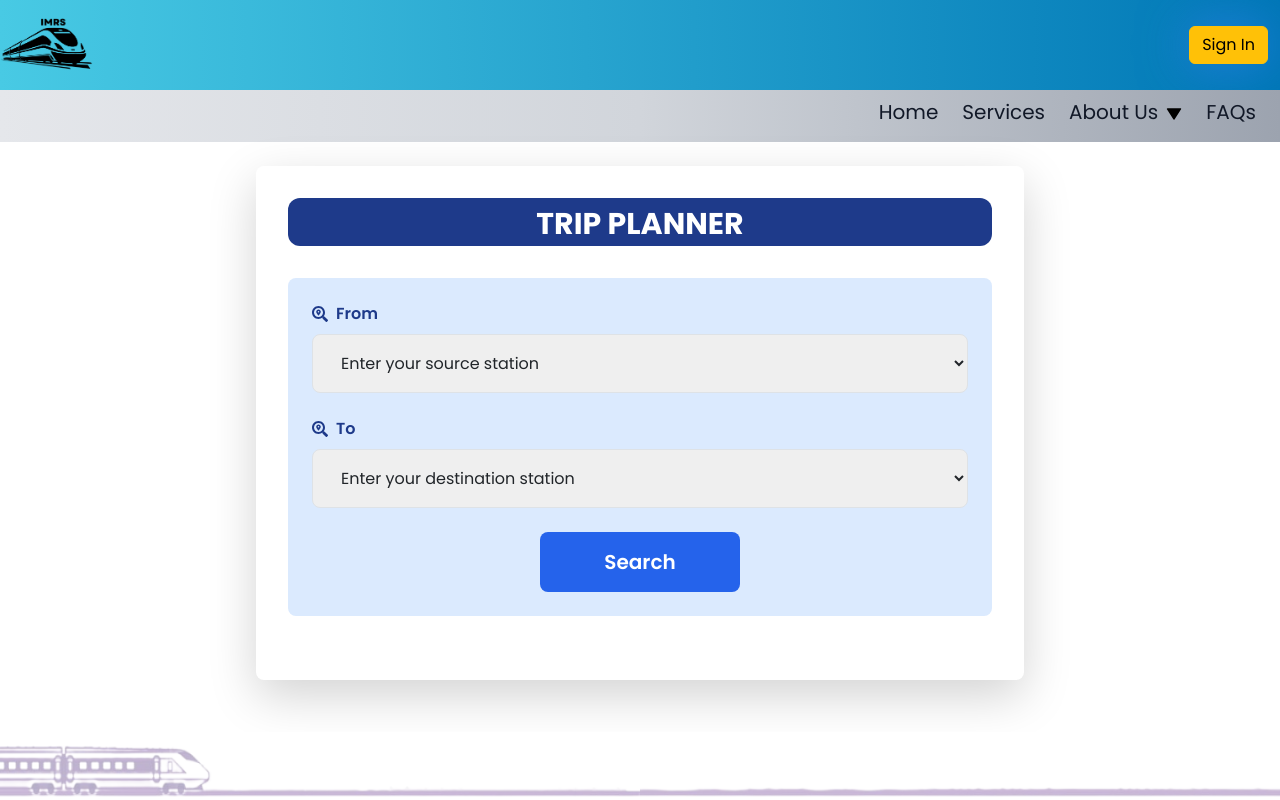
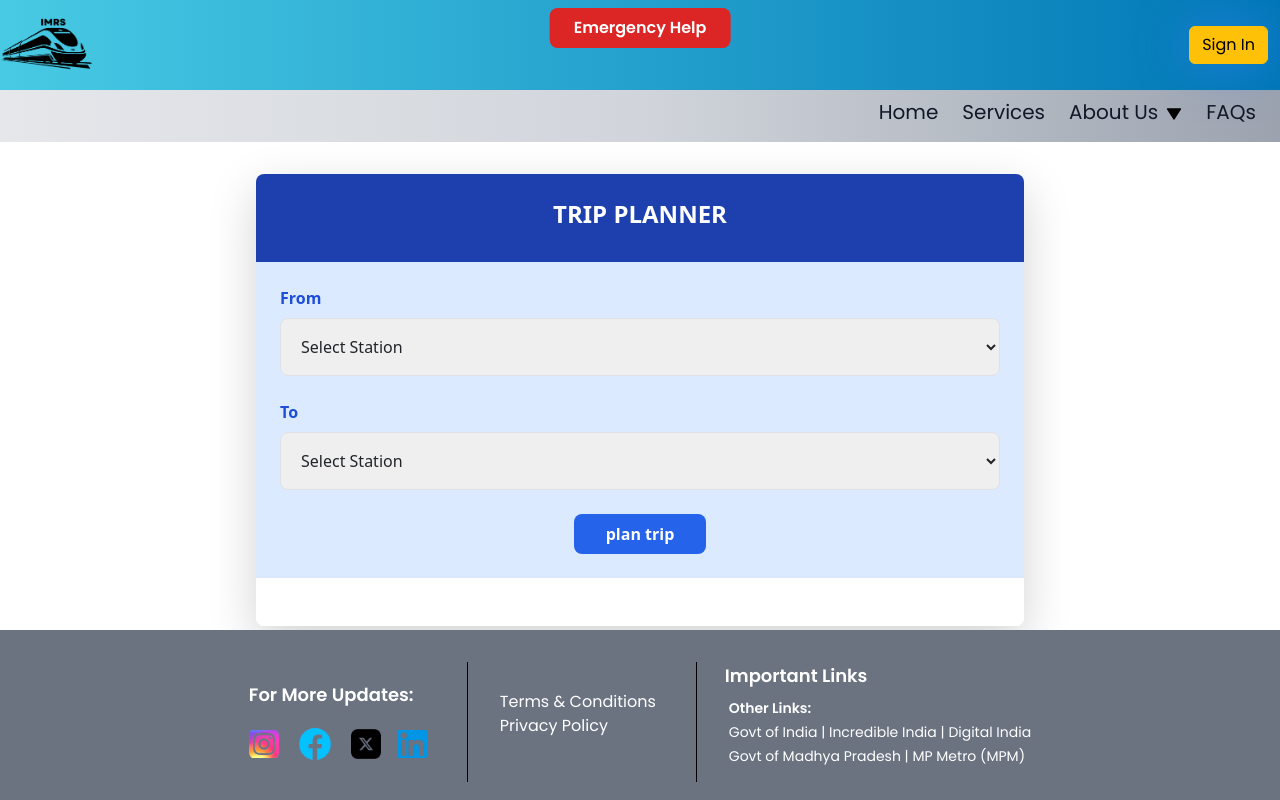
Before and after one commit to abhisheksah-dev/imrs-frontend, a React (Vite) app: page /trip in a window 1280 px wide. Shown: the top 800 px of the page. Built offline with nearby package versions, Linux system fonts and the light colour scheme.

Commit message:
working of trip palnner

```diff
--- a/src/components/Header.jsx
+++ b/src/components/Header.jsx
@@ -13,8 +13,41 @@ function Header({ setLoading }) {
     }, 3000);
   };
 
+  // Emergency alert handler
+  const handleEmergency = () => {
+    if (!navigator.geolocation) {
+      alert("Geolocation not supported in this browser.");
+      return;
+    }
+    navigator.geolocation.getCurrentPosition(
+      ({ coords }) => {
+        const { latitude, longitude } = coords;
+        // Send location to backend for alert
+        fetch("/api/emergency-alert", {
+          method: "POST",
+          headers: { "Content-Type": "application/json" },
+          body: JSON.stringify({ latitude, longitude }),
+        }).catch(() => {});
+        // Call nearby police
+        window.location.href = "tel:100";
+      },
+      () => {
+        alert("Please allow location access to send emergency alert.");
+      },
+      { enableHighAccuracy: true }
+    );
+  };
+
   return (
-    <div className="flex justify-between items-center bg-gradient-to-r from-[#48CAE4] to-[#0077B6] h-[90px] font-sans">
+    <div className="relative flex justify-between items-center bg-gradient-to-r from-[#48CAE4] to-[#0077B6] h-[90px] font-sans">
+      {/* Emergency Help button centered */}
+      <button
+        onClick={handleEmergency}
+        className="absolute top-2 left-1/2 transform -translate-x-1/2 bg-red-600 hover:bg-red-700 text-white font-semibold py-2 px-4 rounded-lg"
+      >
+        Emergency Help
+      </button>
+
       <div>
         <img
           className="w-[100px] bg-inherit"
@@ -27,7 +60,7 @@ function Header({ setLoading }) {
         {isAuthenticated ? (
           <button
             type="button"
-            className="btn btn-warning hover:bg-gradient-to-r hover:from-pink-500 hover:to-yellow-500 shadow-[0_0px_50px_rgba(59,130,246,0.6)] cursor-grab "
+            className="btn btn-warning hover:bg-gradient-to-r hover:from-pink-500 hover:to-yellow-500 shadow-[0_0px_50px_rgba(59,130,246,0.6)] cursor-grab"
             onClick={() =>
               logout({ logoutParams: { returnTo: window.location.origin } })
             }
@@ -37,7 +70,7 @@ function Header({ setLoading }) {
         ) : (
           <button
             type="button"
-            className="btn btn-warning hover:bg-gradient-to-r hover:from-pink-500 hover:to-yellow-500 shadow-[0_0px_50px_rgba(59,130,246,0.6)] cursor-grab font-sans "
+            className="btn btn-warning hover:bg-gradient-to-r hover:from-pink-500 hover:to-yellow-500 shadow-[0_0px_50px_rgba(59,130,246,0.6)] cursor-grab font-sans"
             onClick={() => {
               handleLogInClick();
               loginWithRedirect();
--- a/src/components/TripPlanner.jsx
+++ b/src/components/TripPlanner.jsx
@@ -1,37 +1,34 @@
-import React, { useState } from "react";
-import { FaSearchLocation } from "react-icons/fa";
+import React, { useState, useMemo } from 'react';
 
-// Station Node Class
+// Data structures for metro route
 class StationNode {
-  constructor(name, distancePrev, distanceNext) {
+  constructor(name, distancePrev, distanceNext, trip) {
     this.name = name;
     this.distancePrev = distancePrev;
     this.distanceNext = distanceNext;
     this.prev = null;
     this.next = null;
+    this.trip = trip || [];
   }
 }
 
-// Circular Linked List Class
 class CircularLinkedList {
   constructor() {
     this.head = null;
     this.tail = null;
   }
 
-  insertFirst(name, distancePrev, distanceNext) {
-    const newNode = new StationNode(name, distancePrev, distanceNext);
+  insertFirst(name, distancePrev, distanceNext, trip) {
+    const newNode = new StationNode(name, distancePrev, distanceNext, trip);
     this.head = newNode;
     this.tail = newNode;
-    newNode.next = newNode;
-    newNode.prev = newNode;
   }
 
-  insertEnd(name, distancePrev, distanceNext) {
+  insertEnd(name, distancePrev, distanceNext, trip) {
     if (!this.head) {
-      this.insertFirst(name, distancePrev, distanceNext);
+      this.insertFirst(name, distancePrev, distanceNext, trip);
     } else {
-      const newNode = new StationNode(name, distancePrev, distanceNext);
+      const newNode = new StationNode(name, distancePrev, distanceNext, trip);
       this.tail.next = newNode;
       newNode.prev = this.tail;
       newNode.next = this.head;
@@ -40,216 +37,190 @@ class CircularLinkedList {
     }
   }
 
-  calculateDistance(from, to) {
+  // Return list of { station, trips } between start and end
+  getTripDetails(startStation, endStation) {
+    const results = [];
     let current = this.head;
-    let found = false;
-    let forwardDistance = 0;
-    let backwardDistance = 0;
 
-    // FORWARD TRAVERSAL
-    while (current.name !== from && current.next !== this.head) {
+    // Find start node
+    while (current.name !== startStation) {
+      current = current.next;
+      if (!current) return results;
+    }
+    const startNode = current;
+
+    // Find end node
+    current = this.head;
+    while (current.name !== endStation) {
+      current = current.next;
+      if (!current) return results;
+    }
+    const endNode = current;
+
+    // Count forward vs backward
+    let forward = startNode;
+    let backward = startNode;
+    let fcount = 0;
+    let bcount = 0;
+    while (forward !== endNode) { fcount++; forward = forward.next; }
+    while (backward !== endNode) { bcount++; backward = backward.prev; }
+
+    // Traverse in shorter direction
+    if (fcount <= bcount) {
+      current = startNode;
+      while (current !== endNode) {
+        if (current.trip.length) results.push({ station: current.name, trips: current.trip });
         current = current.next;
       }
-    if (current.name === from) {
-      found = true;
-      let forwardPointer = current;
-      while (forwardPointer.name !== to) {
-        forwardDistance += forwardPointer.distanceNext;
-        forwardPointer = forwardPointer.next;
+    } else {
+      current = startNode;
+      while (current !== endNode) {
+        if (current.trip.length) results.push({ station: current.name, trips: current.trip });
+        current = current.prev;
       }
     }
 
-    // BACKWARD TRAVERSAL
-    current = this.head;
-    while (current.name !== from && current.next !== this.head) {
-      current = current.next;
-    }
-    if (current.name === from) {
-      let backwardPointer = current;
-      while (backwardPointer.name !== to) {
-        backwardDistance += backwardPointer.distancePrev;
-        backwardPointer = backwardPointer.prev;
+    // Include end station
+    if (endNode.trip.length) results.push({ station: endNode.name, trips: endNode.trip });
+    return results;
   }
 }
 
-    if (!found) return null;
-    return {
-      shortestDistance: Math.min(forwardDistance, backwardDistance),
-      direction:
-        forwardDistance <= backwardDistance ? "Forward" : "Backward",
-    };
-  }
-}
+const TripPlanner = () => {
+  // Initialize metro route once
+  const metroRoute = useMemo(() => {
+    const list = new CircularLinkedList();
+    list.insertFirst("Super Corridor 1", 1000, 1500, []);
+    list.insertEnd("Super Corridor 2", 1500, 1000, []);
+    list.insertEnd("Super Corridor 3", 1000, 1250, []);
+    list.insertEnd("Super Corridor 4", 1250, 1250, []);
+    list.insertEnd("Super Corridor 5", 1250, 990, []);
+    list.insertEnd("Super Corridor 6", 990, 650, []);
+    list.insertEnd("Gandhi Nagar/Nanod", 650, 1400, []);
+    list.insertEnd("Airport", 1400, 1620, ["Shree Bijasan Mata Mandir", "Airport"]);
+    list.insertEnd("BSF/ Kalani Nagar", 1620, 1140, ["Aanandam Adventure Park"]);
+    list.insertEnd("Ramchandra Nagar Square", 1140, 875, []);
+    list.insertEnd("Bada Ganpati", 875, 600, ["Bada Ganpati Mandir", "Shree Ranjeet Hanuman Dham"]);
+    list.insertEnd("Chota Ganpati", 600, 900, ["Chota Ganpati Mandir", "Lal Bagh Palace", "Shri Annapurna Temple"]);
+    list.insertEnd("Rajwada Palace", 900, 1170, ["Rajwada Palace", "Khazuri Bazaar", "Novelty Market", "Regional Park"]);
+    list.insertEnd("Indore Railway Station", 1170, 650, ["Railway Station", "Sarwate Bus Stand"]);
+    list.insertEnd("High Court/ Hotel Residency", 650, 1200, ["Kamla Nehru Zoo", "Navlakha Bus Stand"]);
+    list.insertEnd("Palasia Square", 1200, 900, ["I-Bus Station", "56-Dukaan Chaupati"]);
+    list.insertEnd("Patrakar Colony", 900, 1200, []);
+    list.insertEnd("Bengali Square", 1200, 1400, []);
+    list.insertEnd("Khajrana Square", 1400, 1000, ["Khazrana Ganesh Mandir"]);
+    list.insertEnd("Mumtaj Bag Colony", 1000, 800, []);
+    list.insertEnd("Radisson Square", 800, 1150, ["Divya Shakti Peeth Mandir"]);
+    list.insertEnd("Vijay Nagar Square", 1150, 620, ["Kalka Mata Mandir"]);
+    list.insertEnd("Meghdoot Garden", 620, 860, ["Meghdoot Garden"]);
+    list.insertEnd("Bapat Square", 860, 780, []);
+    list.insertEnd("Hira Nagar", 780, 850, []);
+    list.insertEnd("Chandragupta Square", 850, 780, []);
+    list.insertEnd("ISBT/ MR 10 Flyover", 780, 1760, []);
+    list.insertEnd("MR 10 Road", 1760, 1250, []);
+    list.insertEnd("Bhawarshala Square", 1250, 1000, []);
+    return list;
+  }, []);
 
-// Initialize metroRoute
-const metroRoute = new CircularLinkedList();
-metroRoute.insertFirst("Super Corridor 1", 1000, 1500);
-metroRoute.insertEnd("Super Corridor 2", 1500, 1000);
-metroRoute.insertEnd("Super Corridor 3", 1000, 1250);
-metroRoute.insertEnd("Super Corridor 4", 1250, 1250);
-metroRoute.insertEnd("Super Corridor 5", 1250, 990);
-metroRoute.insertEnd("Super Corridor 6", 990, 650);
-metroRoute.insertEnd("Gandhi Nagar/Nanod", 650, 1400);
-metroRoute.insertEnd("Airport", 1400, 1620);
-metroRoute.insertEnd("BSF/ Kalani Nagar", 1620, 1140);
-metroRoute.insertEnd("Ramchandra Nagar Square", 1140, 875);
-metroRoute.insertEnd("Bada Ganpati", 875, 600);
-metroRoute.insertEnd("Chota Ganpati", 600, 900);
-metroRoute.insertEnd("Rajwada Palace", 900, 1170);
-metroRoute.insertEnd("Indore Railway Station", 1170, 650);
-metroRoute.insertEnd("High Court", 650, 1200);
-metroRoute.insertEnd("Palasia Square", 1200, 900);
-metroRoute.insertEnd("Patrakar Colony", 900, 1200);
-metroRoute.insertEnd("Bengali Square", 1200, 1400);
-metroRoute.insertEnd("Khajrana Square", 1400, 1000);
-metroRoute.insertEnd("Mumtaj Bag Colony", 1000, 800);
-metroRoute.insertEnd("Radisson Square", 800, 1150);
-metroRoute.insertEnd("Vijay Nagar Square", 1150, 620);
-metroRoute.insertEnd("Meghdoot Garden", 620, 860);
-metroRoute.insertEnd("Bapat Square", 860, 780);
-metroRoute.insertEnd("Hira Nagar", 780, 850);
-metroRoute.insertEnd("Chandragupta Square", 850, 780);
-metroRoute.insertEnd("ISBT/ MR 10 Flyover", 780, 1760);
-metroRoute.insertEnd("MR 10 Road", 1760, 1250);
-metroRoute.insertEnd("Bhawarshala Square", 1250, 1000);
+  // Extract station names
+  const stationNames = useMemo(() => {
+    const names = [];
+    if (!metroRoute.head) return names;
+    let current = metroRoute.head;
+    do {
+      names.push(current.name);
+      current = current.next;
+    } while (current !== metroRoute.head && current);
+    return names;
+  }, [metroRoute]);
 
-function NearestStation() {
-  const [fromStation, setFromStation] = useState("");
-  const [toStation, setToStation] = useState("");
-  const [distanceInfo, setDistanceInfo] = useState(null);
+  const [startStation, setStartStation] = useState('');
+  const [endStation, setEndStation] = useState('');
+  const [tripResults, setTripResults] = useState([]);
+  const [hasSubmitted, setHasSubmitted] = useState(false);
 
-  const handleCalculateDistance = () => {
-    if (fromStation && toStation) {
-      if (fromStation === toStation) {
-        alert("Source and destination stations cannot be the same.");
-        return;
-      }
-      const info = metroRoute.calculateDistance(fromStation, toStation);
-      if (info) {
-        setDistanceInfo(info);
-      } else {
-        alert("Stations not found in route.");
-      }
-    } else {
-      alert("Please select both source and destination stations.");
-    }
+  const handleSubmit = (e) => {
+    e.preventDefault();
+    setHasSubmitted(true);
+    if (!startStation || !endStation || startStation === endStation) return;
+    setTripResults(metroRoute.getTripDetails(startStation, endStation));
   };
 
-  const stations = [
-    "Super Corridor 1",
-    "Super Corridor 2",
-    "Super Corridor 3",
-    "Super Corridor 4",
-    "Super Corridor 5",
-    "Super Corridor 6",
-    "Gandhi Nagar/Nanod",
-    "Airport",
-    "BSF/ Kalani Nagar",
-    "Ramchandra Nagar Square",
-    "Bada Ganpati",
-    "Chota Ganpati",
-    "Rajwada Palace",
-    "Indore Railway Station",
-    "High Court",
-    "Palasia Square",
-    "Patrakar Colony",
-    "Bengali Square",
-    "Khajrana Square",
-    "Mumtaj Bag Colony",
-    "Radisson Square",
-    "Vijay Nagar Square",
-    "Meghdoot Garden",
-    "Bapat Square",
-    "Hira Nagar",
-    "Chandragupta Square",
-    "ISBT/ MR 10 Flyover",
-    "MR 10 Road",
-    "Bhawarshala Square",
-  ];
+  return (
+    <div className="max-w-3xl mx-auto mt-8 shadow-lg rounded-lg overflow-hidden">
+      {/* Header */}
+      <div className="bg-blue-800 p-4">
+        <h1 className="text-white text-center text-2xl font-bold uppercase">Trip planner</h1>
+      </div>
 
-  return (
-    <>
-      <div className="bg-white flex justify-center p-6 font-sans mb-7">
-        <div className="shadow-lg rounded-lg p-8 max-w-3xl w-full">
-          <h2 className="bg-blue-900 text-center text-3xl font-bold text-white mb-8 uppercase h-12 rounded-xl">
-            <p className="pt-2">Trip Planner</p>
-          </h2>
-
-          <div className="bg-blue-100 p-6 rounded-lg mb-8">
-            <div className="mb-4">
-              <label className="block text-blue-900 font-semibold mb-2">
-                <div className="flex items-center space-x-2">
-                  <FaSearchLocation className="text-blue-900" />
-                  <span>From</span>
-                </div>
-              </label>
+      {/* Input Section */}
+      <div className="bg-blue-100 p-6">
+        <form onSubmit={handleSubmit} className="space-y-6">
+          <div>
+            <label className="block mb-2 font-semibold text-blue-700">From</label>
             <select
-                value={fromStation}
-                onChange={(e) => setFromStation(e.target.value)}
-                className="w-full px-4 py-3 rounded-lg border border-blue-300"
+              value={startStation}
+              onChange={(e) => setStartStation(e.target.value)}
+              className="w-full p-3 rounded-lg border border-blue-300"
             >
-                <option value="">Enter your source station</option>
-                {stations.map((stationName) => (
-                  <option key={stationName} value={stationName}>
-                    {stationName}
-                  </option>
+              <option value="">Select Station</option>
+              {stationNames.map((name) => (
+                <option key={name} value={name}>{name}</option>
               ))}
             </select>
           </div>
 
-            <div className="mb-4">
-              <label className="block text-blue-900 font-semibold mb-2">
-                <div className="flex items-center space-x-2">
-                  <FaSearchLocation className="text-blue-900" />
-                  <span>To</span>
-                </div>
-              </label>
+          <div>
+            <label className="block mb-2 font-semibold text-blue-700">To</label>
             <select
-                value={toStation}
-                onChange={(e) => setToStation(e.target.value)}
-                className="w-full px-4 py-3 rounded-lg border border-blue-300"
+              value={endStation}
+              onChange={(e) => setEndStation(e.target.value)}
+              className="w-full p-3 rounded-lg border border-blue-300"
             >
-                <option value="">Enter your destination station</option>
-                {stations.map((stationName) => (
-                  <option key={stationName} value={stationName}>
-                    {stationName}
-                  </option>
+              <option value="">Select Station</option>
+              {stationNames.map((name) => (
+                <option key={name} value={name}>{name}</option>
               ))}
             </select>
           </div>
 
-            <div className="flex justify-center mt-4">
+          <div className="text-center">
             <button
-                onClick={handleCalculateDistance}
-                className="bg-blue-600 text-xl text-white py-3 px-16 rounded-lg font-semibold hover:bg-blue-800 transition"
+              type="submit"
+              className="bg-blue-600 hover:bg-blue-700 text-white font-semibold py-2 px-8 rounded-lg"
             >
-                Search
+              plan trip
             </button>
           </div>
+        </form>
       </div>
 
-          {distanceInfo && (
-            <div className="bg-[#D3D5FF] rounded-lg shadow-lg p-8 text-center mt-10">
-              <div className="text-gray-700 text-xl font-semibold">
-                Distance: {distanceInfo.shortestDistance} meters
+      {/* Results Section */}
+      <div className="bg-white p-6">
+        {hasSubmitted && tripResults.length === 0 && (
+          <p className="text-center text-gray-600">No tourist places found for the selected route.</p>
+        )}
+
+        {tripResults.length > 0 && (
+          <>
+            <h2 className="text-xl font-semibold mb-4 text-center">Places to Visit</h2>
+            <div className="grid grid-cols-1 md:grid-cols-2 gap-4">
+              {tripResults.map(({ station, trips }) => (
+                <div key={station} className="border border-blue-200 rounded-lg p-4 bg-blue-50">
+                  <h3 className="font-bold mb-2 text-blue-800">{station}</h3>
+                  <ul className="list-disc list-inside text-gray-700">
+                    {trips.map((place) => (
+                      <li key={place}>{place}</li>
+                    ))}
+                  </ul>
                 </div>
-              <div className="text-gray-500 text-md mt-2">
-                Direction: {distanceInfo.direction}
+              ))}
             </div>
-            </div>
+          </>
         )}
       </div>
     </div>
+  );
+};
 
-      <div className="w-full">
-        <img
-          src="/images/trainoriginal.png"
-          alt="Train Image"
-          className="w-full h-auto object-cover"
-        />
-      </div>
-    </>
-  );
-}
-
-export default NearestStation;
+export default TripPlanner;
```
Lines whose indentation alone changed are shown as unchanged.
